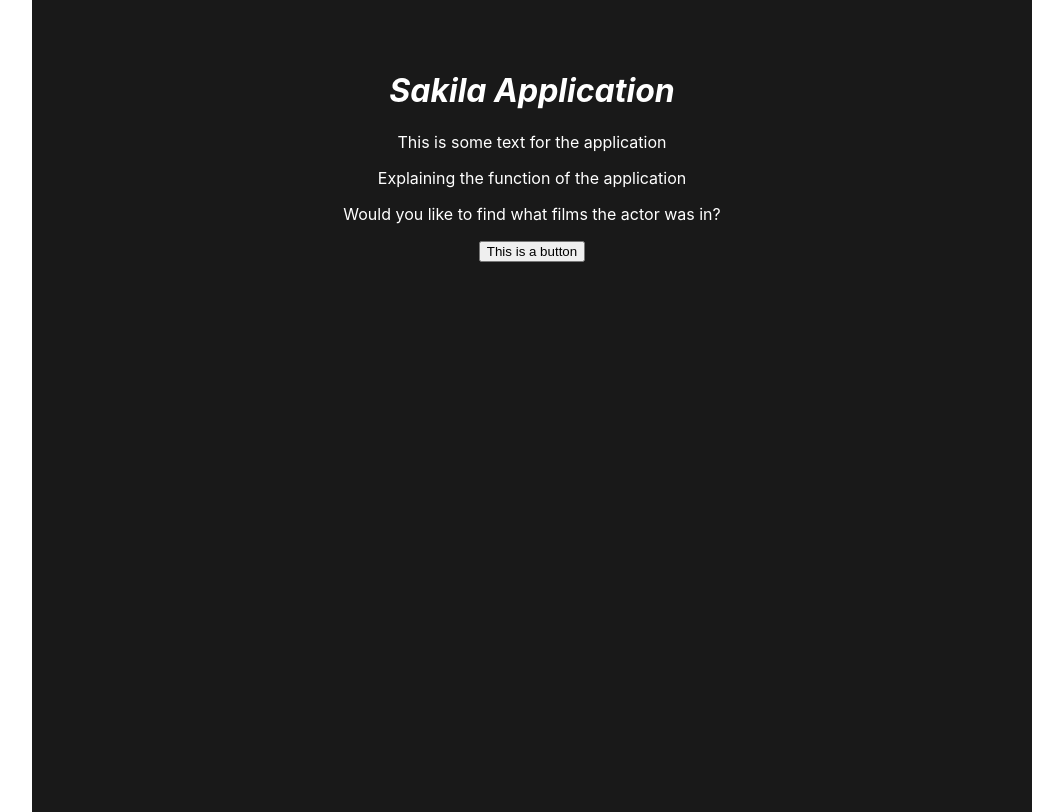
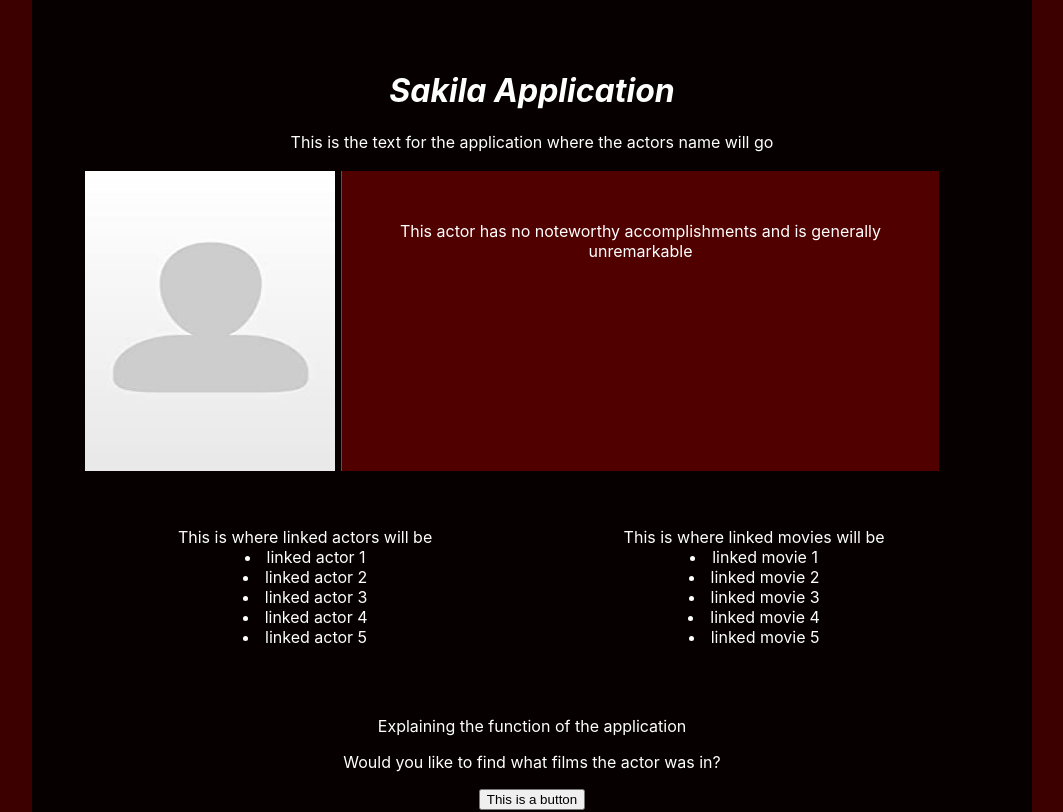
Before and after one commit to dGakamsky/sakila, a React (Create React App) app in the folder sakila-app/: page / in a window 1280 px wide. Shown: the top 812 px of the page, without its empty margins (108-1171 px from the left). Built offline with nearby package versions, Linux system fonts and the light colour scheme; no server answers.

Commit message:
css styling work

```diff
--- a/sakila-app/src/Sakila.js
+++ b/sakila-app/src/Sakila.js
@@ -1,13 +1,17 @@
 import './css/Sakila.css';
-import image from './images/test.jpg';
+import image from './images/default_name._V142442227_UY289_CR46,0,196,289_.jpg';
 import React, { useEffect, useState } from 'react';
 
-function Sakila(){
+class Sakila extends React.Component{
 
+
+    constructor(props){
+    super(props);
+    }
+
+    intro(){
         return(
-        <div className = "sakilaBackground">
-            <div className = "sakilaTextcontainer">
-                <p>
+        <div>
         <h1>
             <b>
                 <i>
@@ -15,10 +19,104 @@ function Sakila(){
                 </i>
             </b>
         </h1>
+        <p>
+        This is the text for the application where the actors name will go
         </p>
-                <p>
-                    This is some text for the application
-                </p>
+        </div>
+        );
+    }
+
+    actorInfo(){
+        return (
+            <div>
+                <table className = "actorInfo">
+                <tr>
+                    <td>
+                        <div className='actorInfoImage'>
+                             <img src = {image}></img>
+                        </div>
+                    </td>
+                    <td>
+                        <div className='actorInfoText' >
+                        This actor has no noteworthy accomplishments and is generally unremarkable
+                        </div>
+                    </td>
+                </tr>
+                </table>
+            </div>
+
+        );
+    }
+
+    linkedActors(){
+        return (
+            <div className = "linkedActors">
+                This is where linked actors will be
+                <li>
+                    linked actor 1
+                </li>
+                <li>
+                    linked actor 2
+                </li>
+                <li>
+                    linked actor 3
+                </li>
+                <li>
+                    linked actor 4
+                </li>
+                <li>
+                    linked actor 5
+                </li>
+
+            </div>
+        );
+    }
+
+    linkedMovies(){
+        return(
+            <div className = "linkedMovies">
+                This is where linked movies will be
+                <li>
+                    linked movie 1
+                </li>
+                <li>
+                    linked movie 2
+                </li>
+                <li>
+                    linked movie 3
+                </li>
+                <li>
+                    linked movie 4
+                </li>
+                <li>
+                    linked movie 5
+                </li>
+
+            </div>
+        );
+    }
+
+    links(){
+        return (
+            <table className = "links">
+            <td>
+            {this.linkedActors()}
+            </td>
+            <td>
+            {this.linkedMovies()}
+            </td>
+            </table>
+        );
+    }
+
+    render(){
+    return(
+        <div className = "sakilaBackground">
+            <div className = "sakilaTextcontainer">
+                {this.intro()}
+                {this.actorInfo()}
+                {this.links()}
+
                 <p>
                     Explaining the function of the application
                 </p>
@@ -31,6 +129,7 @@ function Sakila(){
         </div>
     );
     }
+}
 
 
 //========================================================================
@@ -38,13 +137,23 @@ function Sakila(){
 function Api(){
     const[ReturnData, StoreData] = useState("");
 
+    const headers = {
+        'Content-Type': 'application/x-www-form-urlencoded',
+        'Accept': 'application/json'
+    }
+
+    const GetApi = async ()=> {
+      const result = await fetch(`https://localhost:8080/filmsByActorLimited/1:5`, {headers});
+      const response = await result.json();
+      console.log(response);
+      alert("midway through fetch");
+      if (!result.ok) {
+        const error = (response && response.message) || result.statusText;
+        console.error(error)}
+      StoreData(response);
+    }
     useEffect(()=>{
-      fetch("https://localhost:8080/filmsByActorLimited/1:5")
-      .then(res => res.json())
-      .then(response => {
-          StoreData(response)
-      })
-      .catch((err) => console.error(err))
+        GetApi();
     },[])
 
     return (
@@ -53,4 +162,5 @@ function Api(){
         </div>
     );
     }
+
 export default Sakila;
--- a/sakila-app/src/css/Sakila.css
+++ b/sakila-app/src/css/Sakila.css
@@ -1,5 +1,7 @@
+
+
 body {
-    background-color: white;
+    background-color:rgba(60, 0, 0, 1);
 }
 
 .sakilaBackground{
@@ -20,14 +22,51 @@ body {
     color: white;
     text-align: center;
 
+
+}
+.actorInfo{
+    width: 880;
+    height: 220;
+}
+
+.actorInfo img{
+    width: 100%;
+    height:100%;
+
+}
+
+.actorInfoText{
+    width:600px;
+    height:300px;
+    background-color: rgba(255, 0, 0, 0.3);
+    padding: 50px 25px;
+    box-sizing: border-box;
+    border-left-style: groove;
+    border-left-color: black;
+}
+
+.actorInfoImage{
+    color: black;
+    width:250px;
+    height:300px;
+    background-color: lightgreen;
+}
+
+
+.links{
+    width: 100%;
+
+}
+
+.linkedActors{
+    padding: 50px 25px;
+}
+
+.linkedMovies{
+    padding: 50px 25px;
 }
 
 h1{
     color: white;
     text-align: center;
 }
-
-headers{
-    'Content-Type': 'application/x-www-form-urlencoded',
-    'Accept': 'application/json'
-}
```
Also changed, not shown: sakila-app/src/images/default_name._V142442227_UY289_CR46,0,196,289_.jpg (added). Lines whose indentation alone changed are shown as unchanged.
